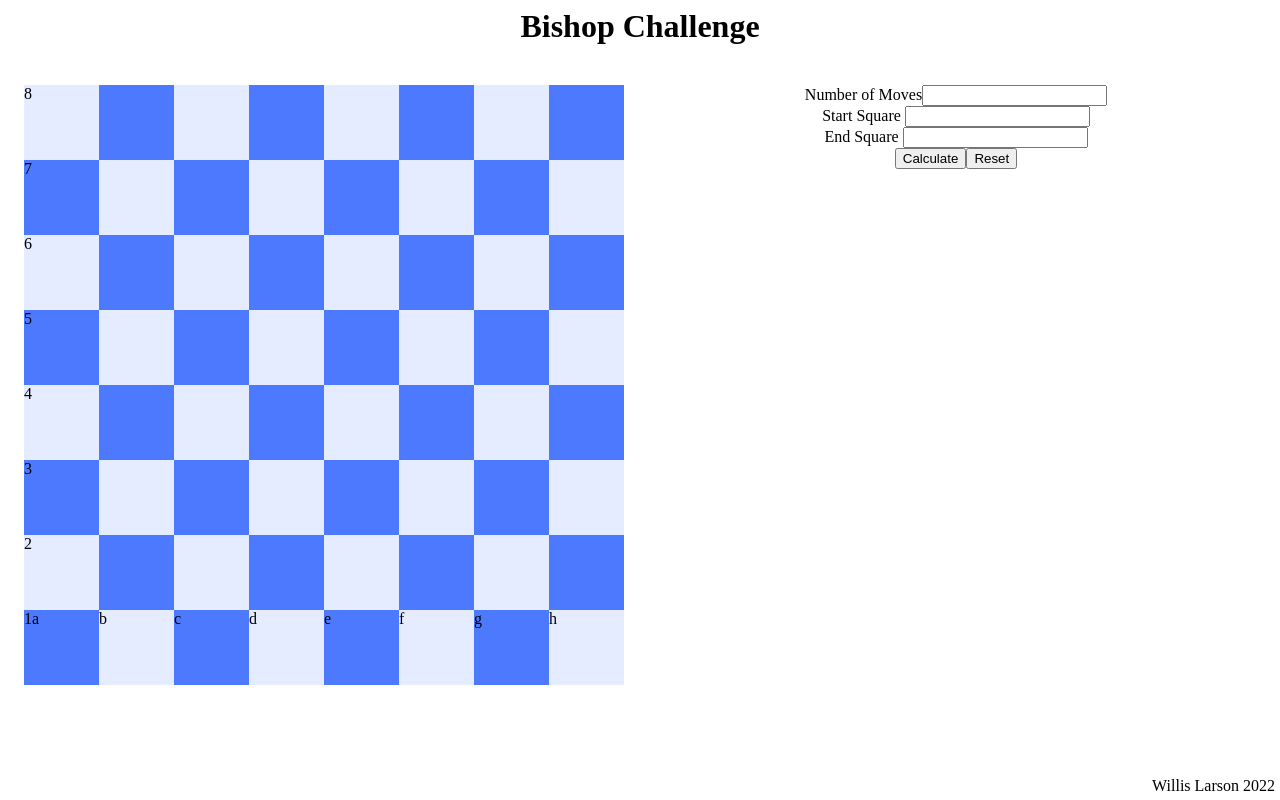
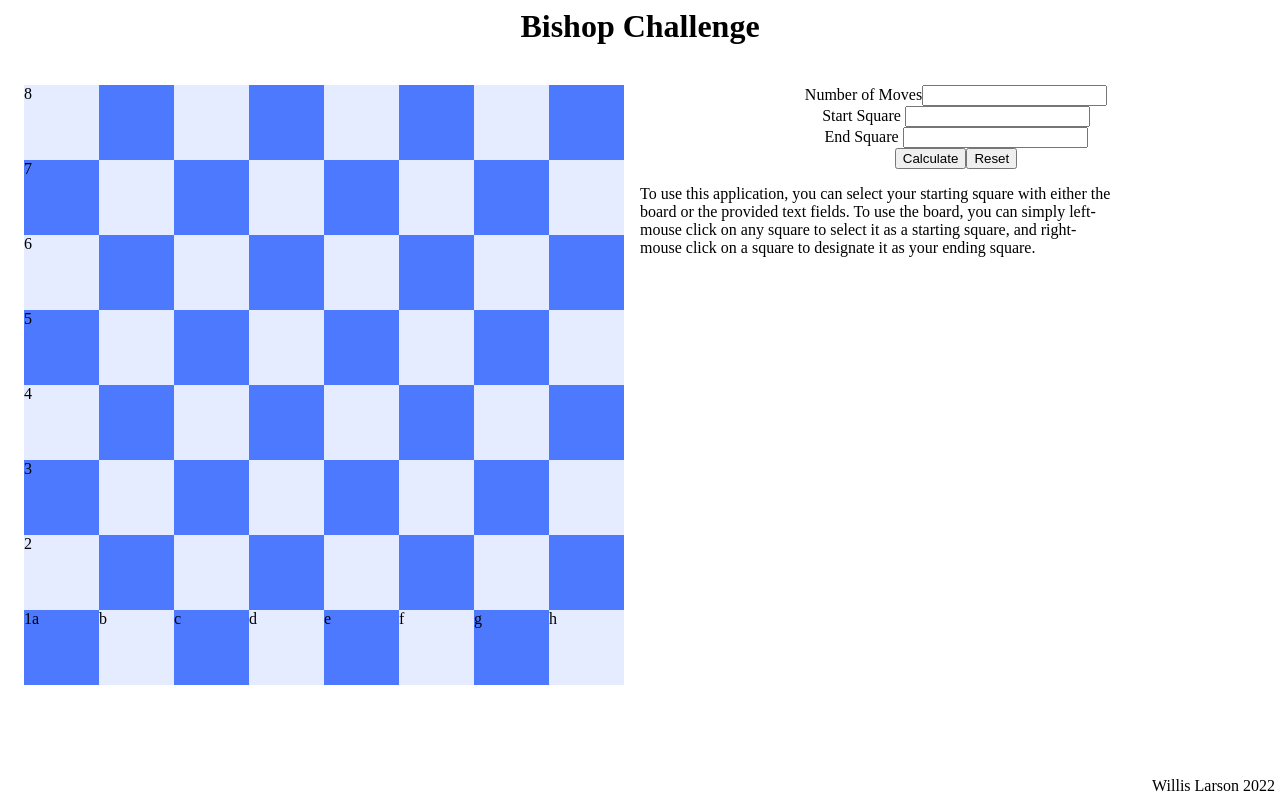
Before and after one commit to ductapemobie/bishop-challenge, a React (Create React App) app: page / in a window 1280 px wide. Built offline with nearby package versions, Linux system fonts and the light colour scheme.

Commit message:
added instructions

```diff
--- /dev/null
+++ b/src/components/About.jsx
@@ -0,0 +1,10 @@
+export default function About(){
+    return <div className="about-block">
+        <p>
+            To use this application, you can select your starting square with either
+            the board or the provided text fields. To use the board, you can simply
+            left-mouse click on any square to select it as a starting square, and
+            right-mouse click on a square to designate it as your ending square.
+        </p>
+    </div>
+}
--- a/src/components/App.jsx
+++ b/src/components/App.jsx
@@ -1,4 +1,5 @@
 import { useState } from "react";
+import About from "./About";
 import CalcButton from "./CalcButton";
 import ChessBoard from "./ChessBoard";
 import DisplayBoard from "./DisplayBoard";
@@ -31,6 +32,7 @@ export default function App(){
                     setCalc={setCalcState} setAnswer={setAnswerState}
                     setMoveCount={setMoveCount}/>
             </div>
+            <About/>
             {calcState?<DisplayBoard answerState={answerState}/>:<></>}
         </div>
         </div>
--- a/src/components/ChessBoard.jsx
+++ b/src/components/ChessBoard.jsx
@@ -33,9 +33,9 @@ export default function ChessBoard(props){
                 i === boardState.row && j == boardState.column){
                 colorVal = 'yellow';
             }else if (endPosition && i === endPosition.row && j === endPosition.column){
+                colorVal = 'red';
+            }else if (boardState && i === boardState.row && j === boardState.column){
                 colorVal = 'green';
-            }else if (boardState && i === boardState.row && j === boardState.column){
-                colorVal = 'red';
             }else if ((i + j) % 2 === 1){
                 colorVal = 'blue';
             }else{
--- a/src/style/Chess.css
+++ b/src/style/Chess.css
@@ -98,3 +98,8 @@ https://stackoverflow.com/questions/826782/how-to-disable-text-selection-highlig
     bottom:0;
     position:fixed;
 }
+
+.about-block{
+    width: 75%;
+    text-align: left;
+}
```
